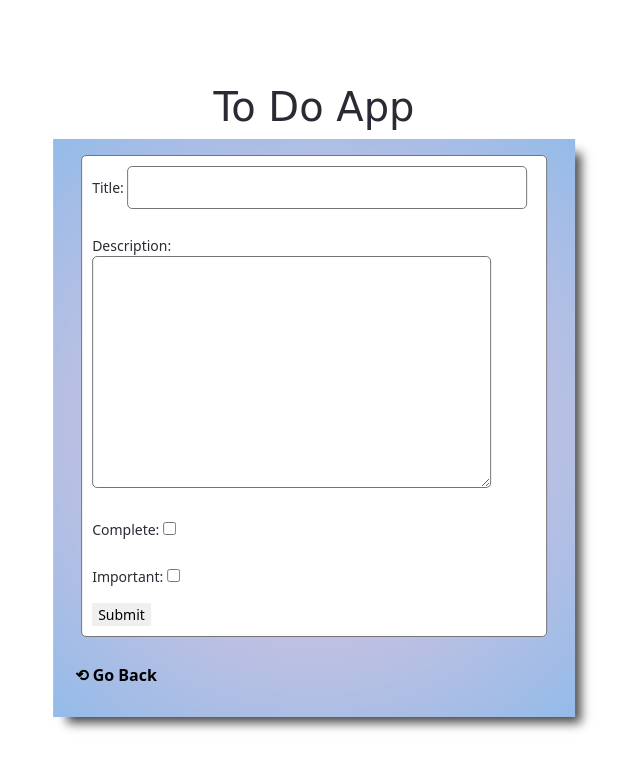
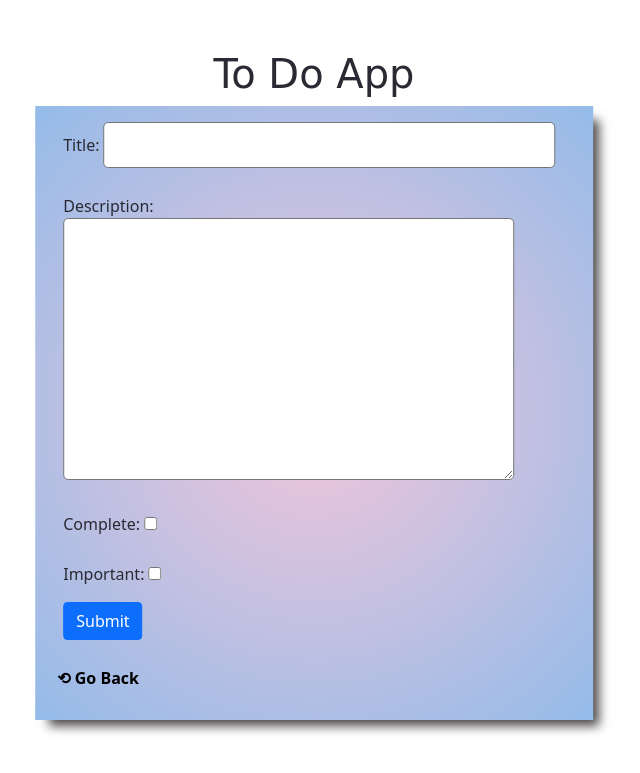
Before and after one commit to Sakkadas/django-to-do-app, a Django app: page /create-task in a window 1280 px wide. Shown: the top 773 px of the page, without its empty margins (326-966 px from the left). Run offline with Django 3.2, Linux system fonts and the light colour scheme; the visitor is signed in with stand-in values (Sample User, id 1).

Commit message:
add css style

```diff
--- a/todo/static/css/style.css
+++ b/todo/static/css/style.css
@@ -1,4 +1,5 @@
 body {
+    padding-bottom: 30px;
     background-color: #FAFAFA;
     font-family: 'Poppins', sans-serif;
     margin: 0;
@@ -89,7 +90,7 @@
 
 .task-important-icon {
     padding-top: 10px;
-    padding-right: 20px;
+    padding-right: 2px;
     font-size: 25px;
     line-height: 0;
 
--- a/todo/tasks/templates/tasks/create_task.html
+++ b/todo/tasks/templates/tasks/create_task.html
@@ -2,14 +2,15 @@
 
 {% block content %}
 <div class="card-body">
-    <form class="button" method="POST">
+    <form method="POST">
         {% csrf_token %}
         {{form.as_p}}
-        <input type="submit" value="Submit">
+        <input class="btn btn-primary" type="submit" value="Submit">
     </form>
 </div>
 
 <div class="header-bar">
     <a style="color: black" href="{% url 'tasks' %}">&#10226; Go Back</a>
 </div>
+
 {% endblock content %}
--- a/todo/tasks/templates/tasks/delete_task.html
+++ b/todo/tasks/templates/tasks/delete_task.html
@@ -11,6 +11,6 @@
 
 
 <div class="header-bar">
-    <a href="{% url 'tasks' %}">&#10226; Go Back</a>
-</div>
+<a style="color: black" href="{% url 'tasks' %}">&#10226; Go Back</a></div>
+
 {% endblock content %}
```
